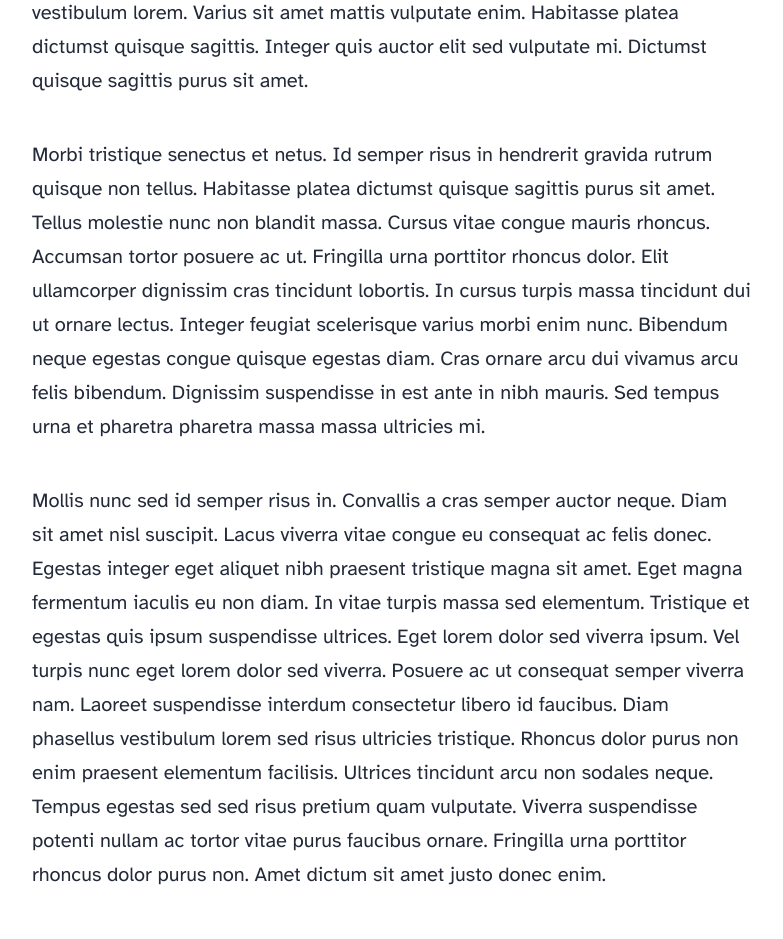
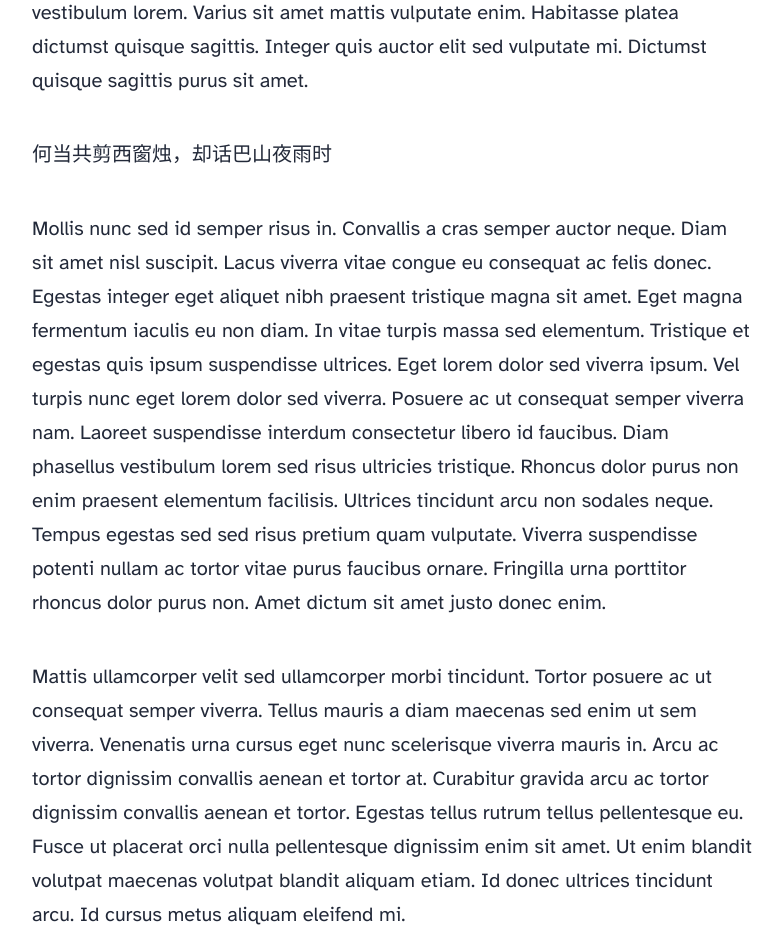
Before and after one commit to lmz-313/thisland, an Astro site: page /about in a window 1280 px wide. Shown: the part 1080-2019 px from the top of the page, without its empty margins (248-1031 px from the left). Built offline with nearby package versions, Linux system fonts and the light colour scheme; Astro itself is replaced by a stand-in of ours.

```diff
--- a/src/pages/about.astro
+++ b/src/pages/about.astro
@@ -19,14 +19,7 @@ import Layout from '../layouts/BlogPost.astro';
 	</p>
 
 	<p>
-		Morbi tristique senectus et netus. Id semper risus in hendrerit gravida rutrum quisque non
-		tellus. Habitasse platea dictumst quisque sagittis purus sit amet. Tellus molestie nunc non
-		blandit massa. Cursus vitae congue mauris rhoncus. Accumsan tortor posuere ac ut. Fringilla urna
-		porttitor rhoncus dolor. Elit ullamcorper dignissim cras tincidunt lobortis. In cursus turpis
-		massa tincidunt dui ut ornare lectus. Integer feugiat scelerisque varius morbi enim nunc.
-		Bibendum neque egestas congue quisque egestas diam. Cras ornare arcu dui vivamus arcu felis
-		bibendum. Dignissim suspendisse in est ante in nibh mauris. Sed tempus urna et pharetra pharetra
-		massa massa ultricies mi.
+		何当共剪西窗烛，却话巴山夜雨时
 	</p>
 
 	<p>
```
